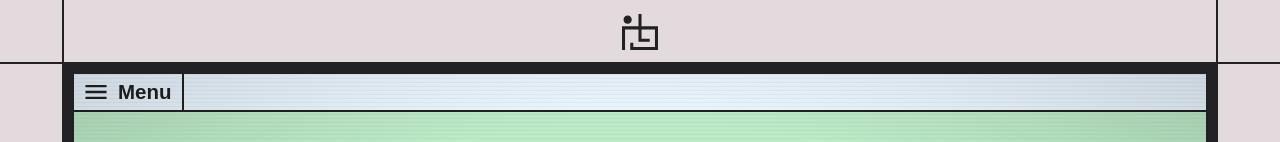
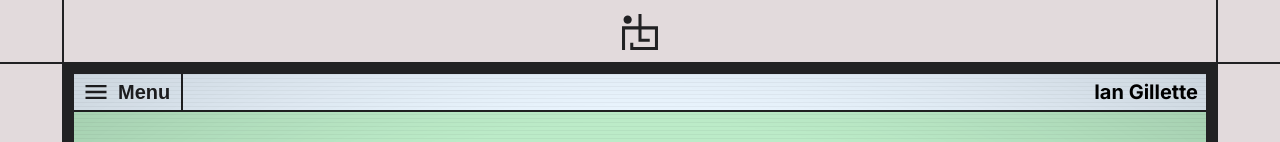
Before and after one commit to MelonEncoder/personal-website, a SvelteKit app: page / in a window 1280 px wide. Shown: the top 142 px of the page. Built offline with nearby package versions, Linux system fonts and the light colour scheme.

Commit message:
added name to menuBar

```diff
--- a/src/routes/(app)/+layout.svelte
+++ b/src/routes/(app)/+layout.svelte
@@ -180,7 +180,6 @@
 					<button
 						type="button"
 						class="menuButton"
-						class:isActive={menuVisible}
 						aria-pressed={menuVisible}
 						aria-expanded={menuVisible}
 						aria-controls="routeTreeMenu"
@@ -188,9 +187,12 @@
 					>
 						<div class="buttonContent">
 							<img src={menuIcon} alt="folder-icon" />
-							Menu
+							<p class="menuBarText">Menu</p>
 						</div>
 					</button>
+					<div class="menuName">
+						<p class="menuBarText">Ian Gillette</p>
+					</div>
 				</header>
 				<div class="content" bind:this={contentElement}>
 					<div class="contentInner">
@@ -402,8 +404,16 @@
 
 	.menuBar {
 		display: flex;
+		flex-direction: row;
+		justify-content: space-between;
 		background-color: var(--backlight-2);
 		border-bottom: 2px solid var(--black);
+	}
+
+	.menuBarText {
+		font-weight: 700;
+		margin: 0;
+		font-size: 1.25rem;
 	}
 
 	.menuBackdrop {
@@ -453,6 +463,13 @@
 
 	.buttonContent img {
 		width: 1.75rem;
+	}
+
+	.menuName {
+		display: flex;
+		align-items: center;
+		padding: 0 0.5rem 0 0.5rem;
+		height: 100%;
 	}
 
 	.monogramContainer {
```
